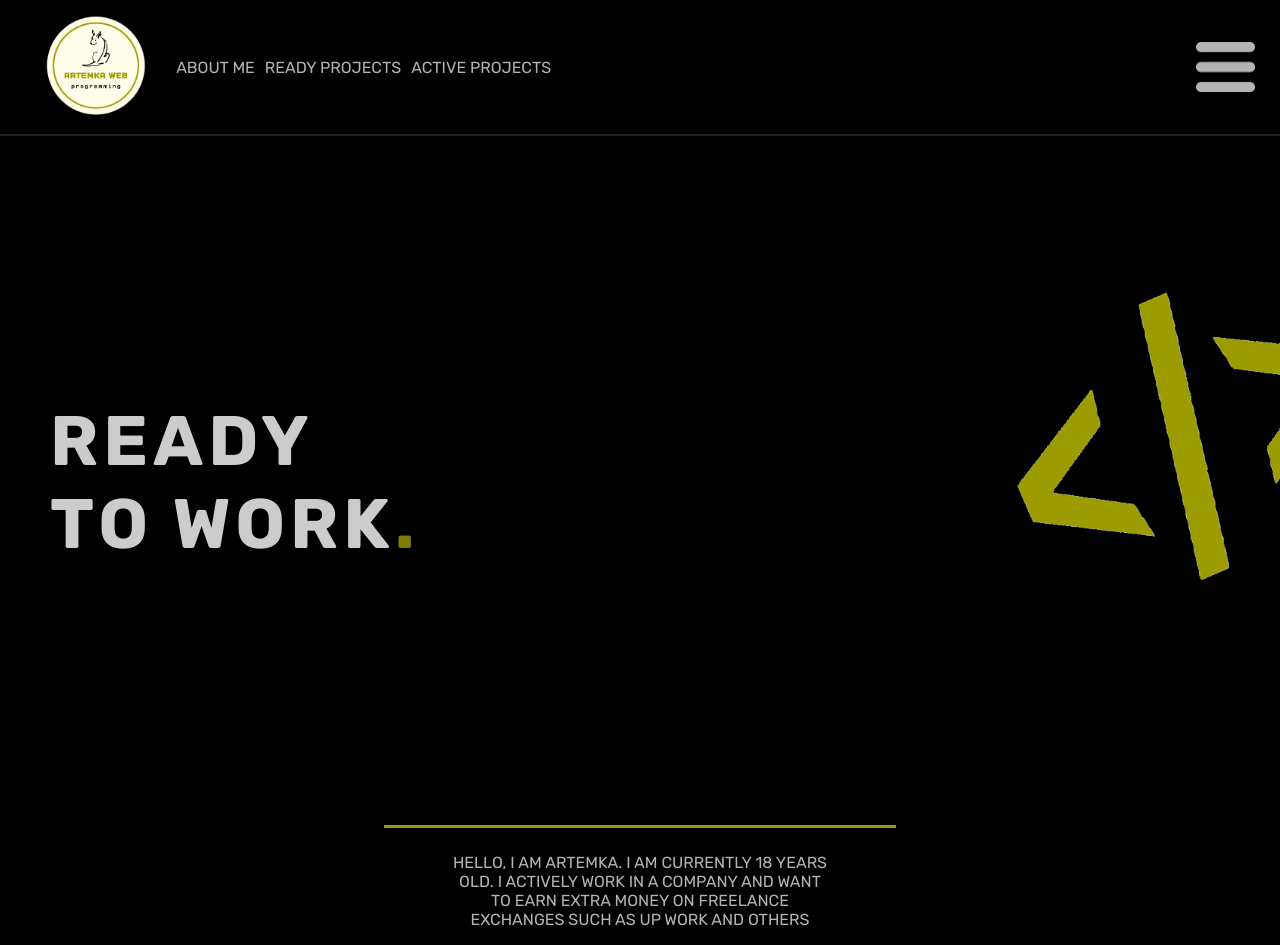
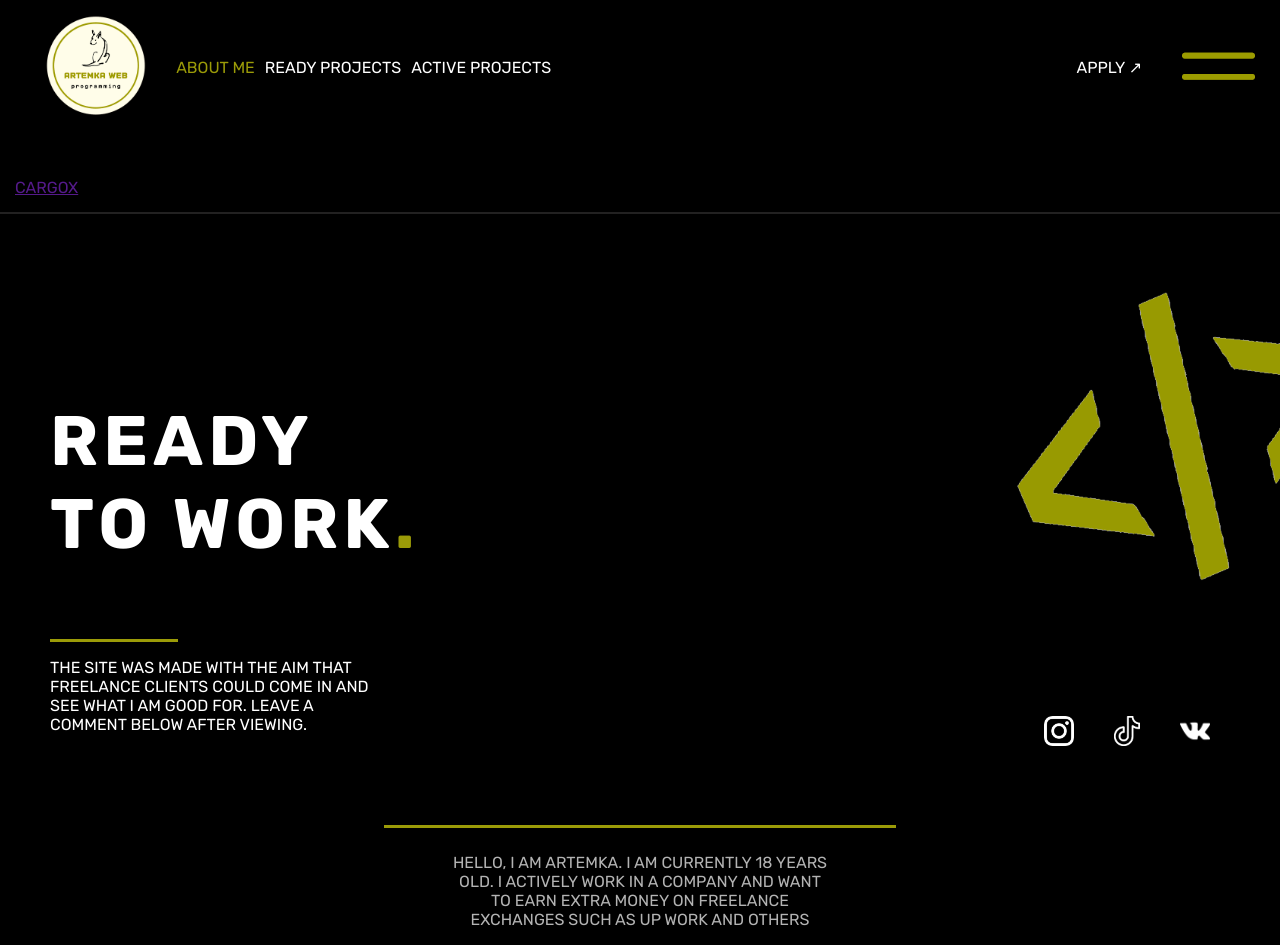
Before and after one commit to Artemet/ArtemkaWeb, a PHP site: page / in a window 1280 px wide. Shown: the top 945 px of the page. Run offline with PHP 8.4, Linux system fonts and the light colour scheme.

Commit message:
Add files via upload

```diff
--- a/css/app.css
+++ b/css/app.css
@@ -5,9 +5,20 @@ body{
 }
 .web_title{
     height: 100vh;
-    background-image: url("../res/home_background.png");
     background-size: cover;
     /* background-attachment: fixed; */
+    animation-direction: alternate-reverse;
+    animation-name: home_background_change;
+    animation-duration: 3s;
+    animation-iteration-count: infinite;
+}
+@keyframes home_background_change {
+    0%{
+        background-image: url("../res/home_background2.png");
+    }
+    100%{
+        background-image: url("../res/home_background.png");
+    }
 }
 .line{
     width: 40%;
@@ -22,14 +33,42 @@ body{
     font-size: 70px;
     letter-spacing: 5px;
     color: white;
-    opacity: 80%;
     /* font-family: 'Lobster', cursive; */
     text-transform: uppercase;
     margin: 0;
     bottom: 50%;
     align-items: center;
 }
+.web_title .double_information{
+    color: white;
+    position: absolute;
+    width: 320px;
+    text-transform: uppercase;
+    padding-left: 50px;
+    padding-bottom: 50px;
+    bottom: 0;
+}
+.web_title .double_information .line{
+    margin: 0;
+}
 .web_title h2 span{
     color: rgb(155, 155, 8);
 }
+.web_title .network_line{
+    display: flex;
+    position: absolute;
+    bottom: 0;
+    right: 0;
+    padding-right: 50px;
+    padding-bottom: 50px;
+}
+.web_title .network_line img{
+    height: 30px;
+    padding: 0 20px;
+    transition: 0.5s;
+}
+.web_title .network_line img:hover{
+    opacity: 50%;
+    transform: rotate(20deg);
+}
 /* Animation_parts */
--- a/css/layout_style/header_line.css
+++ b/css/layout_style/header_line.css
@@ -18,11 +18,19 @@
 }
 .line_container .img img{
     height: 100%;
-    opacity: 70%;
     transition: 0.8s;
 }
 .line_container .img img:hover{
     transform: rotate(25deg);
+}
+.line_container .links{
+    display: flex;
+    align-items: center;
+}
+.line_container .links a{
+    color: white;
+    text-decoration: none;
+    padding-right: 40px;
 }
 .line_container .links_part{
     display: flex;
@@ -34,7 +42,9 @@
     text-decoration: none;
     color: white;
     transition: 0.8s;
-    opacity: 70%;
+}
+.line_container .links_part a.thirst_link{
+    color: rgb(155, 155, 8);
 }
 .line_container .links_part a:hover{
     color: rgb(155, 155, 8);
--- a/index.php
+++ b/index.php
@@ -4,6 +4,22 @@
 ?>
     <div class="web_title">
         <h2>ready <br> to work<span>.</span></h2>
+        <div class="double_information">
+            <div class="line"></div>
+            <p>the site was made with the aim that freelance clients could come
+                in and see what I am good for. Leave a comment below after viewing.</p>
+        </div>
+        <div class="network_line">
+            <div class="img">
+                <img src="res/instagramm_icon.png" alt="">
+            </div>
+            <div class="img">
+                <img src="res/tik_tok_icon.png" alt="">
+            </div>
+            <div class="img">
+                <img src="res/vk_icon.png" alt="">
+            </div>
+        </div>
     </div>
     <div class="about_me_container">
         <div class="line"></div>
--- a/layout/header_line.php
+++ b/layout/header_line.php
@@ -1,15 +1,26 @@
 <div class="line_container">
     <div class="links_part">
         <div class="web_logo">
-            <img src="res/web_logo.png" alt="">
+            <img src="res/web_logo.png">
         </div>
-        <div><a href="#about_me">About me</a></div>
+        <div><a href="#about_me" class="thirst_link">About me</a></div>
         <div><a href="">Ready Projects</a></div>
         <div><a href="">active projects</a></div>
     </div>
     <div class="links">
+        <div><a href="" title="thank you">apply ↗</a></div>
         <div class="img">
             <img src="res/burger-menu-icon.png" alt="">
         </div>
     </div>
+    <div class="line_sub">
+        <div class="sub_part">
+            <h3>Ready Projects</h3>
+            <div class="sub_content">
+                <div>
+                    <a href="">cargox</a>
+                </div>
+            </div>
+        </div>
+    </div>
 </div>
```
Also changed, not shown: res/burger-menu-icon.png, res/home_background2.png (added), res/instagramm_icon.png (added), res/tik_tok_icon.png (added), res/vk_icon.png (added). Lines whose indentation alone changed are shown as unchanged.
